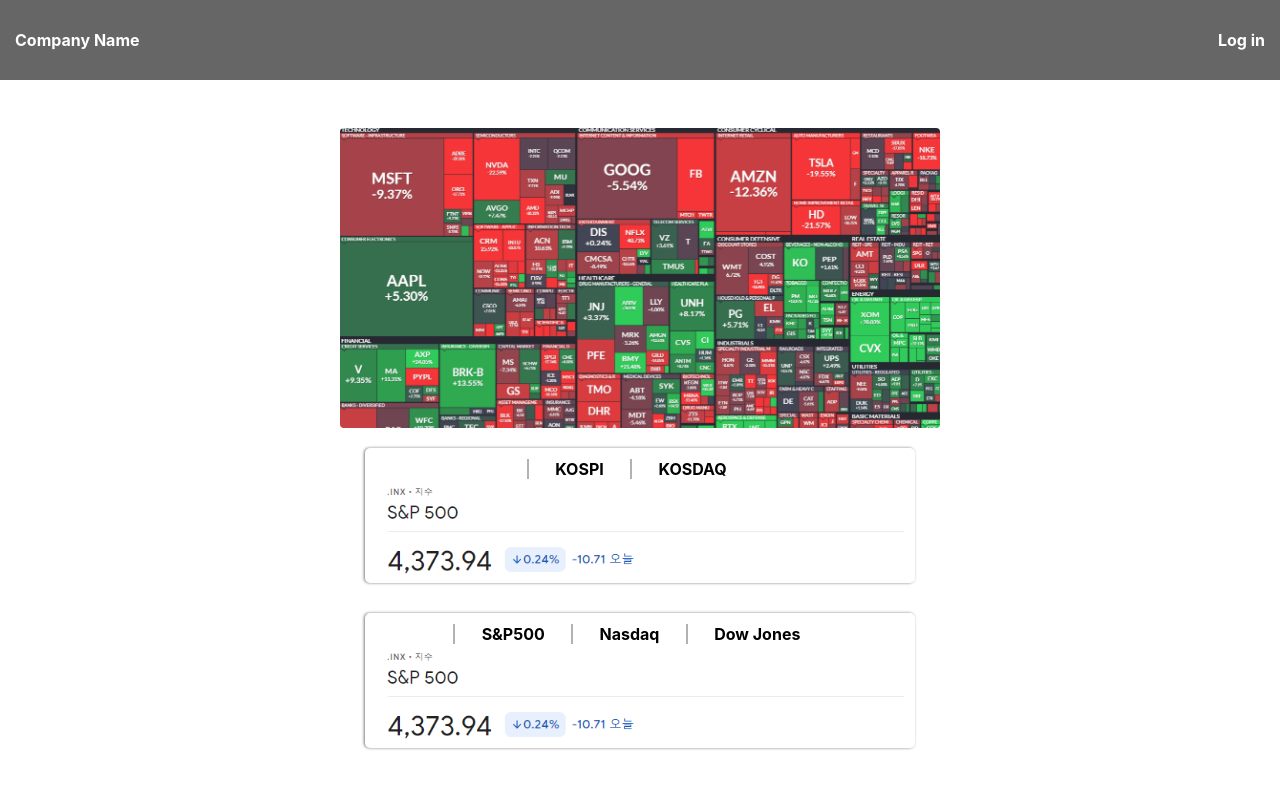
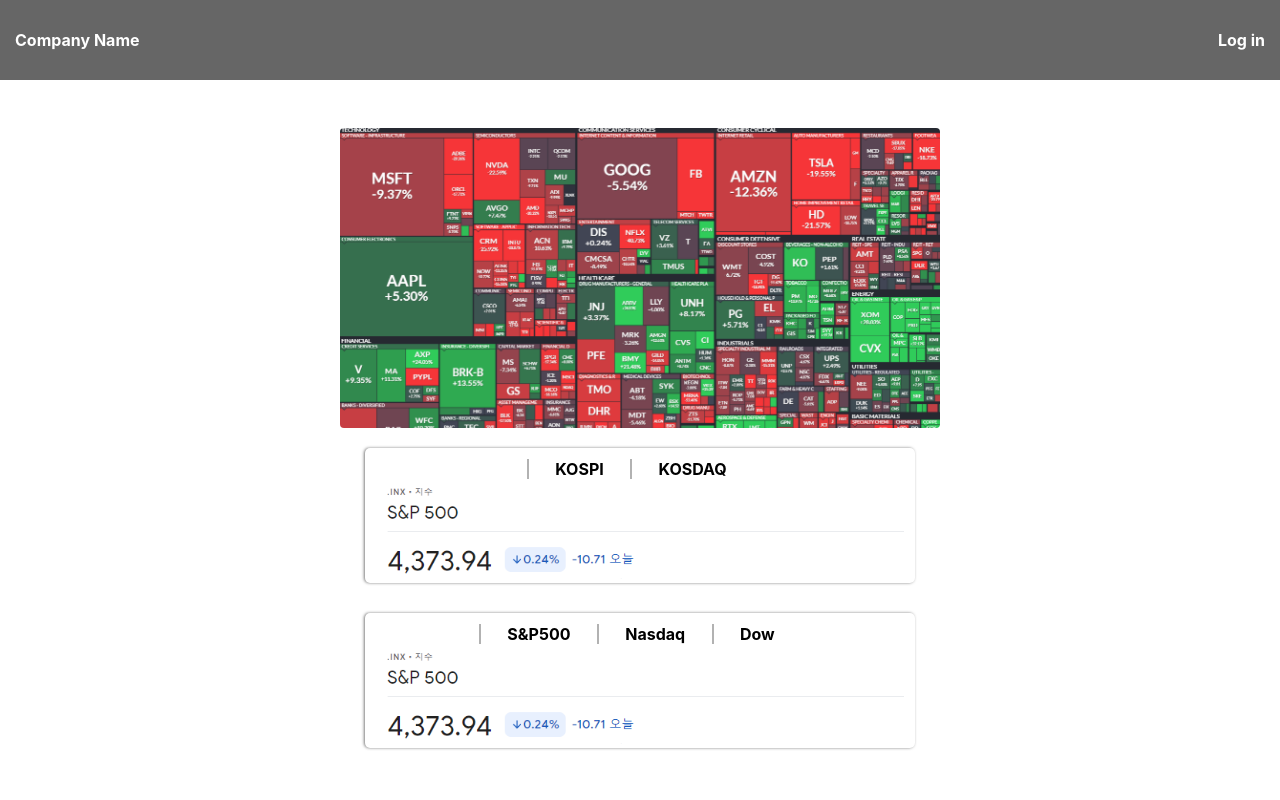
Before and after one commit to manu1307/-, a Next.js app: page /stock/Board in a window 1280 px wide. Shown: the top 800 px of the page. Built offline with nearby package versions, Linux system fonts and the light colour scheme.

Commit message:
index name changed

```diff
--- a/pages/stock/Board.js
+++ b/pages/stock/Board.js
@@ -65,7 +65,7 @@
   const USIndexes = [
     { id: "S&P500", name: "S&P 500" },
     { id: "Nasdaq", name: "나스닥" },
-    { id: "Dow Jones", name: "다우존스" },
+    { id: "Dow", name: "다우존스" },
   ];
 
   return (
```
Also changed, not shown: public/image/StockIndexes/Dow.jpg (renamed from public/image/StockIndexes/Dow Jones.jpg).
